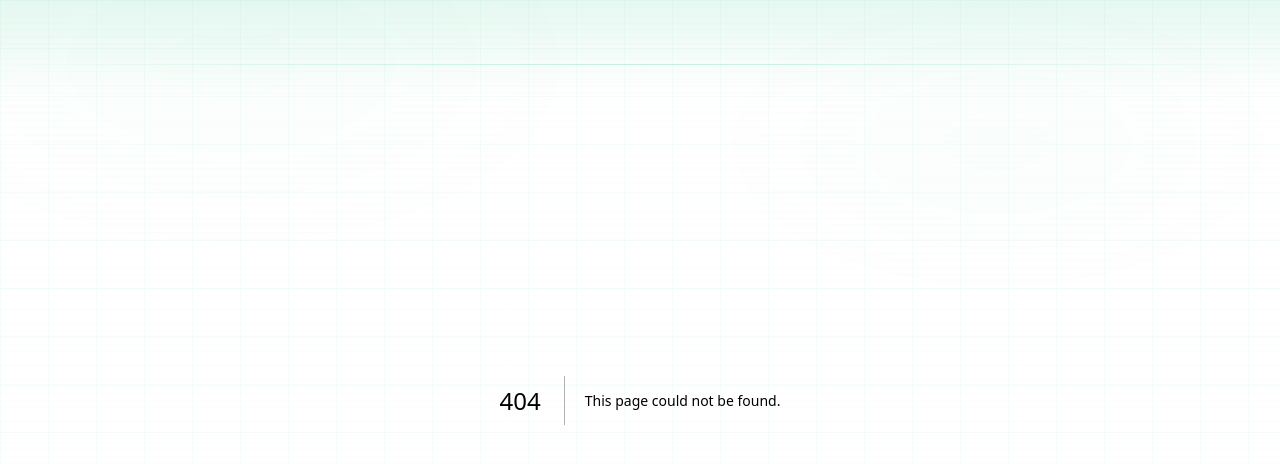
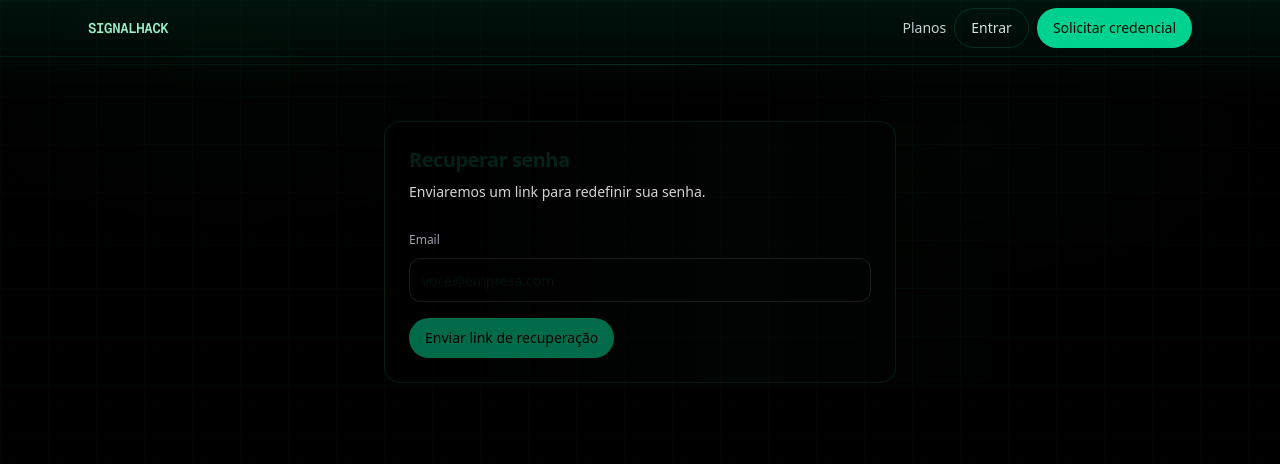
Before and after one commit to TiagoIA-UX/SignalHack, a Next.js app: page /forgot in a window 1280 px wide. Before the commit this address had no page. Shown: the top 464 px of the page. Built offline with nearby package versions, Linux system fonts and the light colour scheme.

Commit message:
feat(ui): add email+password auth UI (register, login, forgot, reset)

```diff
--- /dev/null
+++ b/app/forgot/page.tsx
@@ -0,0 +1,64 @@
+"use client";
+
+import { useMemo, useState } from "react";
+import { AppHeader } from "@/components/AppHeader";
+import { Button, Card, Container } from "@/components/ui";
+
+export default function ForgotPage() {
+  const [email, setEmail] = useState("");
+  const [status, setStatus] = useState<"idle" | "loading" | "sent" | "error">("idle");
+  const canSubmit = useMemo(() => email.trim().length > 3 && status !== "loading", [email, status]);
+
+  async function onSubmit(e: React.FormEvent) {
+    e.preventDefault();
+    setStatus("loading");
+    const res = await fetch("/api/auth/forgot", {
+      method: "POST",
+      headers: { "content-type": "application/json" },
+      body: JSON.stringify({ email }),
+    });
+    setStatus(res.ok ? "sent" : "error");
+  }
+
+  return (
+    <div className="min-h-screen">
+      <AppHeader />
+      <main className="py-16">
+        <Container>
+          <div className="mx-auto max-w-lg">
+            <Card className="p-6">
+              <h1 className="text-xl font-semibold tracking-tight">Recuperar senha</h1>
+              <p className="mt-2 text-sm text-zinc-300">Enviaremos um link para redefinir sua senha.</p>
+
+              <form onSubmit={onSubmit} className="mt-6 space-y-4">
+                <div>
+                  <label className="text-xs text-zinc-400">Email</label>
+                  <input
+                    value={email}
+                    onChange={(e) => setEmail(e.target.value)}
+                    placeholder="voce@empresa.com"
+                    className="mt-2 h-11 w-full rounded-xl border border-white/10 bg-black px-3 text-sm outline-none focus:ring-2 focus:ring-white/10"
+                    type="email"
+                    autoComplete="email"
+                    required
+                  />
+                </div>
+
+                <Button type="submit" disabled={!canSubmit}>
+                  Enviar link de recuperação
+                </Button>
+
+                {status === "sent" ? (
+                  <div className="text-sm text-zinc-300">Se o e-mail existir, enviamos o link.</div>
+                ) : null}
+                {status === "error" ? (
+                  <div className="text-sm text-zinc-300">Erro ao enviar. Tente novamente.</div>
+                ) : null}
+              </form>
+            </Card>
+          </div>
+        </Container>
+      </main>
+    </div>
+  );
+}
--- a/app/login/page.tsx
+++ b/app/login/page.tsx
@@ -6,19 +6,21 @@ import { Button, Card, Container } from "@/components/ui";
 
 export default function LoginPage() {
   const [email, setEmail] = useState("");
-  const [status, setStatus] = useState<"idle" | "loading" | "sent" | "error">("idle");
+  const [password, setPassword] = useState("");
+  const [status, setStatus] = useState<"idle" | "loading" | "ok" | "error">("idle");
 
-  const canSubmit = useMemo(() => email.trim().length > 3 && status !== "loading", [email, status]);
+  const canSubmit = useMemo(() => email.trim().length > 3 && password.length >= 6 && status !== "loading", [email, password, status]);
 
   async function onSubmit(e: React.FormEvent) {
     e.preventDefault();
     setStatus("loading");
-    const res = await fetch("/api/auth/request", {
+    const res = await fetch("/api/auth/login", {
       method: "POST",
       headers: { "content-type": "application/json" },
-      body: JSON.stringify({ email }),
+      body: JSON.stringify({ email, password }),
     });
-    setStatus(res.ok ? "sent" : "error");
+    setStatus(res.ok ? "ok" : "error");
+    if (res.ok) window.location.href = "/dashboard";
   }
 
   return (
@@ -29,7 +31,7 @@ export default function LoginPage() {
           <div className="mx-auto max-w-lg">
             <Card className="p-6">
               <h1 className="text-xl font-semibold tracking-tight">Entrar</h1>
-              <p className="mt-2 text-sm text-zinc-300">Você recebe um link de acesso no email.</p>
+              <p className="mt-2 text-sm text-zinc-300">Entre com email e senha.</p>
 
               <form onSubmit={onSubmit} className="mt-6 space-y-4">
                 <div>
@@ -45,16 +47,33 @@ export default function LoginPage() {
                   />
                 </div>
 
+                <div>
+                  <label className="text-xs text-zinc-400">Senha</label>
+                  <input
+                    value={password}
+                    onChange={(e) => setPassword(e.target.value)}
+                    placeholder="senha"
+                    className="mt-2 h-11 w-full rounded-xl border border-white/10 bg-black px-3 text-sm outline-none focus:ring-2 focus:ring-white/10"
+                    type="password"
+                    autoComplete="current-password"
+                    required
+                  />
+                </div>
+
                 <Button type="submit" disabled={!canSubmit}>
-                  Enviar magic link
+                  Entrar
                 </Button>
 
-                {status === "sent" ? (
-                  <div className="text-sm text-zinc-300">Se o email existir, o link foi enviado. (Em dev, aparece no console.)</div>
+                {status === "ok" ? (
+                  <div className="text-sm text-zinc-300">Logado com sucesso. Redirecionando...</div>
                 ) : null}
                 {status === "error" ? (
-                  <div className="text-sm text-zinc-300">Não foi possível enviar agora. Tente novamente.</div>
+                  <div className="text-sm text-zinc-300">Credenciais inválidas. Tente novamente ou recupere sua senha.</div>
                 ) : null}
+
+                <div className="mt-3 text-sm">
+                  <a href="/forgot" className="text-emerald-400">Esqueci minha senha</a>
+                </div>
               </form>
             </Card>
           </div>
--- a/app/register/page.tsx
+++ b/app/register/page.tsx
@@ -6,19 +6,21 @@ import { Button, Card, Container } from "@/components/ui";
 
 export default function RegisterPage() {
   const [email, setEmail] = useState("");
-  const [status, setStatus] = useState<"idle" | "loading" | "sent" | "error">("idle");
+  const [name, setName] = useState("");
+  const [password, setPassword] = useState("");
+  const [status, setStatus] = useState<"idle" | "loading" | "success" | "error">("idle");
 
-  const canSubmit = useMemo(() => email.trim().length > 3 && status !== "loading", [email, status]);
+  const canSubmit = useMemo(() => email.trim().length > 3 && password.length >= 8 && status !== "loading", [email, password, status]);
 
   async function onSubmit(e: React.FormEvent) {
     e.preventDefault();
     setStatus("loading");
-    const res = await fetch("/api/auth/request", {
+    const res = await fetch("/api/auth/register", {
       method: "POST",
       headers: { "content-type": "application/json" },
-      body: JSON.stringify({ email }),
+      body: JSON.stringify({ email, password, name }),
     });
-    setStatus(res.ok ? "sent" : "error");
+    setStatus(res.ok ? "success" : "error");
   }
 
   return (
@@ -28,10 +30,22 @@ export default function RegisterPage() {
         <Container>
           <div className="mx-auto max-w-lg">
             <Card className="p-6">
-              <h1 className="text-xl font-semibold tracking-tight">Criar acesso</h1>
-              <p className="mt-2 text-sm text-zinc-300">Sem senha. Só magic link.</p>
+              <h1 className="text-xl font-semibold tracking-tight">Criar conta</h1>
+              <p className="mt-2 text-sm text-zinc-300">Crie uma conta com email, senha e 2FA.</p>
 
               <form onSubmit={onSubmit} className="mt-6 space-y-4">
+                <div>
+                  <label className="text-xs text-zinc-400">Nome</label>
+                  <input
+                    value={name}
+                    onChange={(e) => setName(e.target.value)}
+                    placeholder="Seu nome"
+                    className="mt-2 h-11 w-full rounded-xl border border-white/10 bg-black px-3 text-sm outline-none focus:ring-2 focus:ring-white/10"
+                    type="text"
+                    autoComplete="name"
+                  />
+                </div>
+
                 <div>
                   <label className="text-xs text-zinc-400">Email</label>
                   <input
@@ -45,15 +59,28 @@ export default function RegisterPage() {
                   />
                 </div>
 
+                <div>
+                  <label className="text-xs text-zinc-400">Senha (mínimo 8 caracteres)</label>
+                  <input
+                    value={password}
+                    onChange={(e) => setPassword(e.target.value)}
+                    placeholder="*******"
+                    className="mt-2 h-11 w-full rounded-xl border border-white/10 bg-black px-3 text-sm outline-none focus:ring-2 focus:ring-white/10"
+                    type="password"
+                    autoComplete="new-password"
+                    required
+                  />
+                </div>
+
                 <Button type="submit" disabled={!canSubmit}>
-                  Enviar magic link
+                  Criar conta
                 </Button>
 
-                {status === "sent" ? (
-                  <div className="text-sm text-zinc-300">Link enviado (em dev, aparece no console).</div>
+                {status === "success" ? (
+                  <div className="text-sm text-zinc-300">Conta criada. Você foi autenticado.</div>
                 ) : null}
                 {status === "error" ? (
-                  <div className="text-sm text-zinc-300">Não foi possível enviar agora. Tente novamente.</div>
+                  <div className="text-sm text-zinc-300">Não foi possível criar conta. Tente novamente.</div>
                 ) : null}
               </form>
             </Card>
--- /dev/null
+++ b/app/reset/page.tsx
@@ -0,0 +1,69 @@
+"use client";
+
+import { useSearchParams } from "next/navigation";
+import { useMemo, useState } from "react";
+import { AppHeader } from "@/components/AppHeader";
+import { Button, Card, Container } from "@/components/ui";
+
+export default function ResetPage() {
+  const params = useSearchParams();
+  const email = params.get("email") ?? "";
+  const token = params.get("token") ?? "";
+
+  const [password, setPassword] = useState("");
+  const [status, setStatus] = useState<"idle" | "loading" | "ok" | "error">("idle");
+  const canSubmit = useMemo(() => password.length >= 8 && status !== "loading", [password, status]);
+
+  async function onSubmit(e: React.FormEvent) {
+    e.preventDefault();
+    setStatus("loading");
+    const res = await fetch("/api/auth/reset", {
+      method: "POST",
+      headers: { "content-type": "application/json" },
+      body: JSON.stringify({ email, token, password }),
+    });
+    setStatus(res.ok ? "ok" : "error");
+    if (res.ok) window.location.href = "/dashboard";
+  }
+
+  return (
+    <div className="min-h-screen">
+      <AppHeader />
+      <main className="py-16">
+        <Container>
+          <div className="mx-auto max-w-lg">
+            <Card className="p-6">
+              <h1 className="text-xl font-semibold tracking-tight">Redefinir senha</h1>
+              <p className="mt-2 text-sm text-zinc-300">Defina sua nova senha.</p>
+
+              <form onSubmit={onSubmit} className="mt-6 space-y-4">
+                <div>
+                  <label className="text-xs text-zinc-400">Nova senha</label>
+                  <input
+                    value={password}
+                    onChange={(e) => setPassword(e.target.value)}
+                    placeholder="nova senha"
+                    className="mt-2 h-11 w-full rounded-xl border border-white/10 bg-black px-3 text-sm outline-none focus:ring-2 focus:ring-white/10"
+                    type="password"
+                    required
+                  />
+                </div>
+
+                <Button type="submit" disabled={!canSubmit}>
+                  Redefinir senha
+                </Button>
+
+                {status === "ok" ? (
+                  <div className="text-sm text-zinc-300">Senha atualizada. Redirecionando...</div>
+                ) : null}
+                {status === "error" ? (
+                  <div className="text-sm text-zinc-300">Erro: link inválido ou expirado.</div>
+                ) : null}
+              </form>
+            </Card>
+          </div>
+        </Container>
+      </main>
+    </div>
+  );
+}
```
